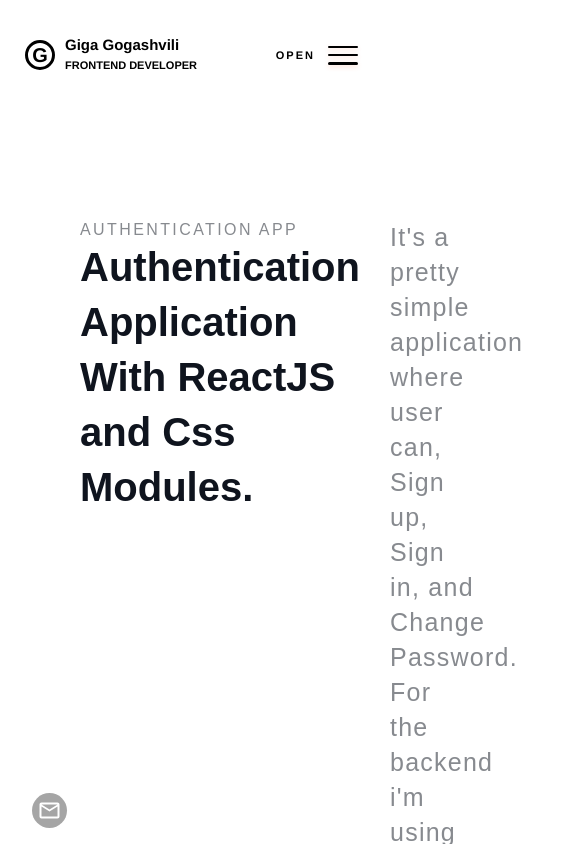
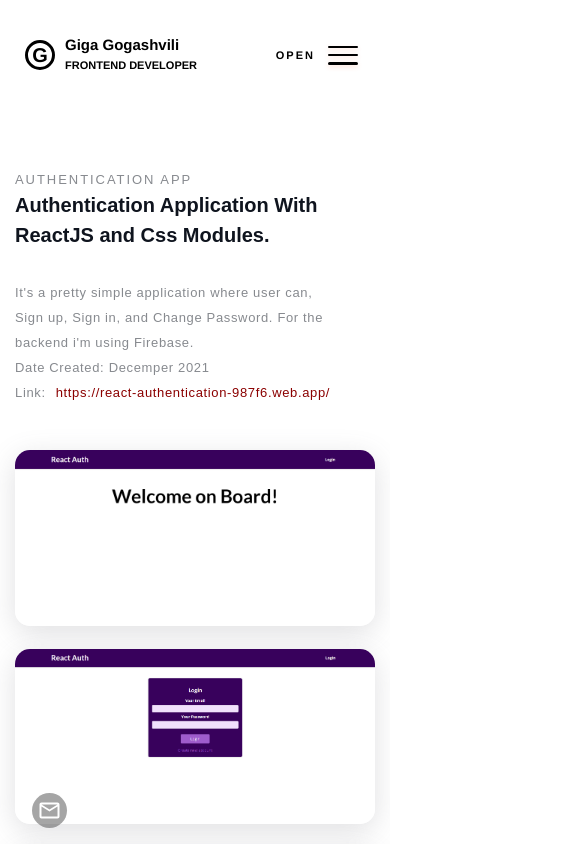
Before and after one commit to gigagogashvili2003/Portfolio, a React (Create React App) app: page /projects/auth-app in a window 390 px wide. Shown: the top 844 px of the page, 585 px wide, since content can reach past the window. Built offline with nearby package versions, Linux system fonts and the light colour scheme.

Commit message:
added projectsdata responsive

```diff
--- a/src/components/lists/ProjectsListItem.module.css
+++ b/src/components/lists/ProjectsListItem.module.css
@@ -19,7 +19,7 @@
   height: 100%;
   top: 0;
   left: 0;
-  background: rgba(15, 20, 30, 0.8);
+  background: rgba(15, 20, 30, 0.7);
   border-radius: 15px;
 }
 
--- a/src/pages/ProjectData.module.css
+++ b/src/pages/ProjectData.module.css
@@ -63,3 +63,85 @@
 .imageNotFound {
   text-align: center;
 }
+
+/* Repsonsive */
+
+@media (max-width: 1200px) {
+  .projectDataContainerRight p {
+    font-size: 18px;
+  }
+}
+
+@media (max-width: 1095px) {
+  .projectDataContainerLeft h2 {
+    font-size: 35px;
+    line-height: 45px;
+  }
+}
+
+@media (max-width: 1000px) {
+  .projectDataContainerTop {
+    flex-direction: column;
+    align-items: center;
+  }
+  .projectDataContainerLeft {
+    padding: 0px;
+    width: 100%;
+  }
+
+  .projectDataContainerLeft h2 {
+    max-width: 800px;
+  }
+
+  .projectDataContainerRight {
+    width: 100%;
+    padding: 30px 30px 0px 0px;
+  }
+}
+
+@media (max-width: 700px) {
+  .projectDataContainer {
+    padding: 60px 30px 30px 30px;
+  }
+
+  .projectDataContainerRight p {
+    font-size: 16px;
+    line-height: 30px;
+  }
+
+  .projectDataContainerLeft h2 {
+    font-size: 30px;
+    line-height: 40px;
+  }
+  .projectDataImagesContainer {
+    margin-top: 60px;
+  }
+  .projectDataImagesContainerImg {
+    margin: 15px 0;
+  }
+}
+
+@media (max-width: 500px) {
+  .projectDataImagesContainerImg {
+    margin: 10px 0;
+  }
+  .projectDataContainer {
+    padding: 60px 15px 15px 15px;
+  }
+  .projectDataContainerRight p {
+    font-size: 13px;
+    line-height: 25px;
+  }
+  .projectDataImagesContainer {
+    margin-top: 35px;
+  }
+
+  .projectDataContainerLeft h2 {
+    font-size: 20px;
+    line-height: 30px;
+  }
+
+  .projectDataContainerLeft p {
+    font-size: 13px;
+  }
+}
```
